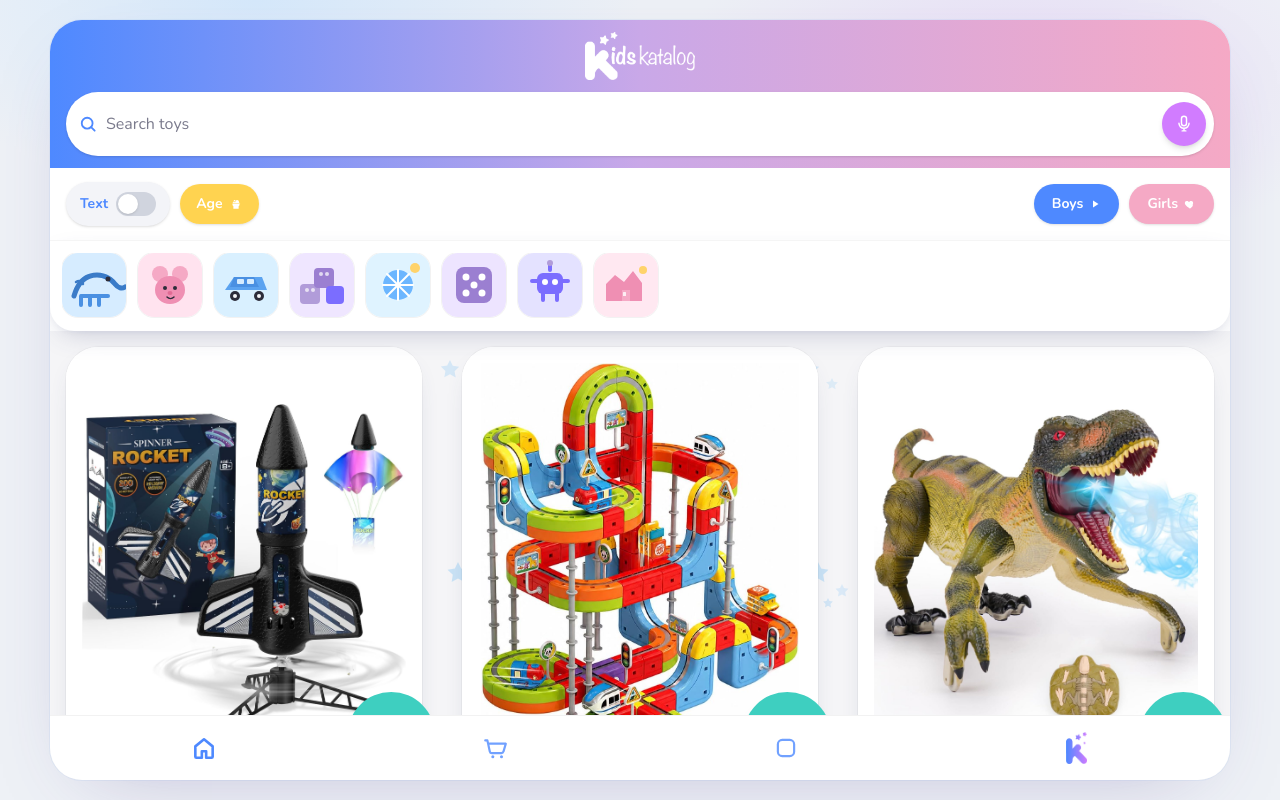
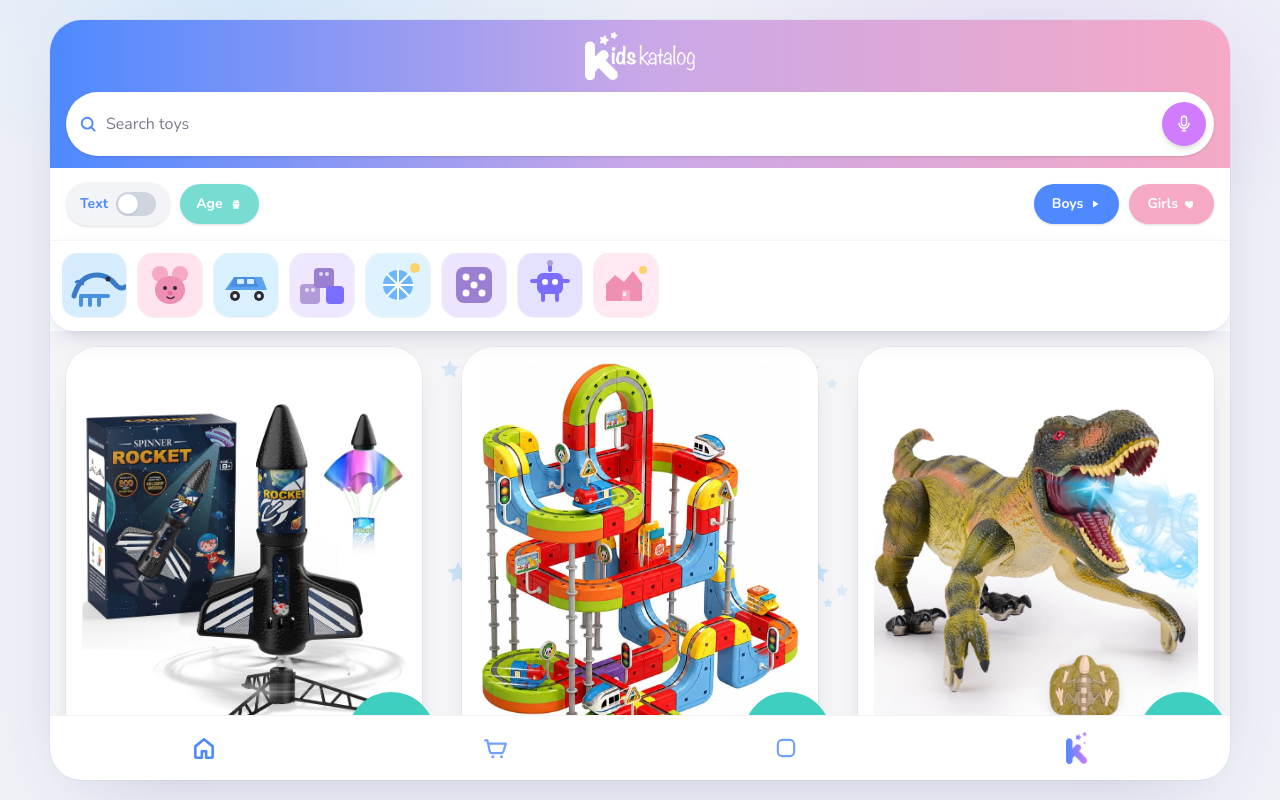
Before and after one commit to chastonbaggett-maker/kidskatalog, a Next.js app: page /shop in a window 1280 px wide. Built offline with nearby package versions, Linux system fonts and the light colour scheme.

Commit message:
Point Age chip at mint token

```diff
--- a/src/components/FilterRow.tsx
+++ b/src/components/FilterRow.tsx
@@ -153,7 +153,7 @@ export function FilterRow({
           aria-haspopup="dialog"
           aria-expanded={open}
           className={`flex items-center gap-1.5 rounded-full px-4 py-2.5 text-sm font-bold text-white shadow-sm transition active:scale-95 ${
-            age != null ? "bg-[var(--orange)]" : "bg-[var(--orange)]/70"
+            age != null ? "bg-[var(--mint)]" : "bg-[var(--mint)]/70"
           }`}
         >
           Age{age != null ? ` ${age}` : ""}
```
